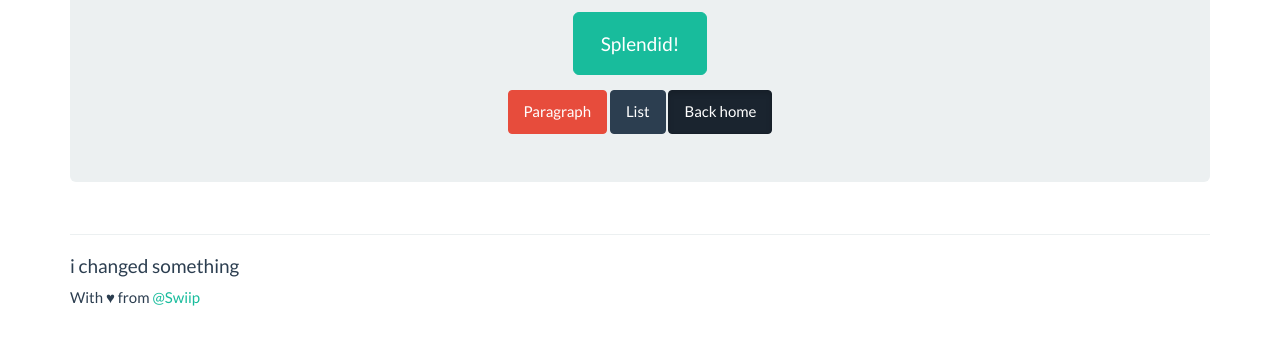
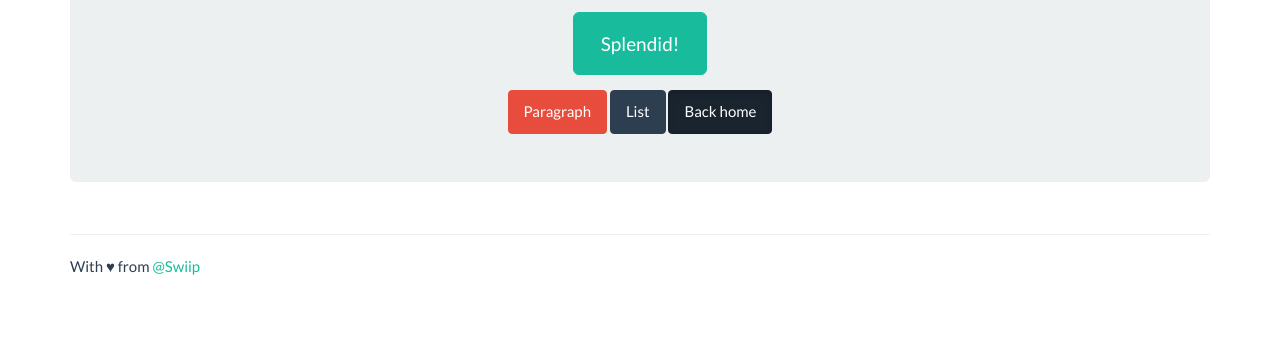
Before and after one commit to wokeGit/FULLAPP, a website: page app/index.html in a window 1280 px wide. Shown: the part 270-614 px from the top of the page. Drawn offline with nearby package versions, Linux system fonts and the light colour scheme; some packages are replaced by stand-ins of ours; files that its build step writes are made by us from their sources; files whose address does not match are found by name.

Commit message:
back to normal

```diff
--- a/app/index.html
+++ b/app/index.html
@@ -20,8 +20,6 @@
 
       <hr>
 
-      <h4>i changed something</h4>
-
       <div ng-include="'app/components/footer/footer.html'"></div>
 
     </div>
```
